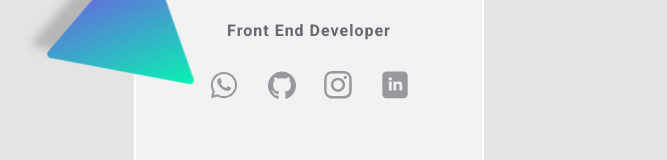
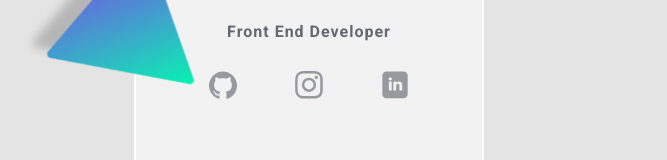
Before and after one commit to Alisson-Lima/MyCard, a React (Vite) app: page / in a window 1280 px wide. Shown: the part 432-592 px from the top of the page, without its empty margins (331-998 px from the left). Built offline with nearby package versions, Linux system fonts and the light colour scheme.

Commit message:
Removing whatsapp icon

```diff
--- a/src/appStyle.css
+++ b/src/appStyle.css
@@ -44,7 +44,6 @@ body{
     animation-delay: 2s;
 }
 .App .container .poly:nth-child(4){
-    transform: rotateZ(90deg);
     width: 150px;
     right: -80px;
     bottom: -90px;
--- a/src/components/Social/index.jsx
+++ b/src/components/Social/index.jsx
@@ -3,10 +3,9 @@ import "./style.css"
 export function Social(){
     return(
         <div className="socialContainer">
-            <IconsSOcial icon={1} />
-            <IconsSOcial icon={2} />
-            <IconsSOcial icon={3} />
-            <IconsSOcial icon={4} />
+            <a href="https://github.com/Alisson-Lima" target='_blank'><IconsSOcial icon={2} /></a>
+            <a href="https://www.instagram.com/alissonb.lima/" target='_blank'><IconsSOcial icon={3} /></a>
+            <a href="https://www.linkedin.com/in/alisson-renan-537712234/" target='_blank'><IconsSOcial icon={4} /></a>
         </div>
     )
 }
```
Also changed, not shown: src/components/ElementEffect/index.jsx (deleted, +0 -9 lines).
